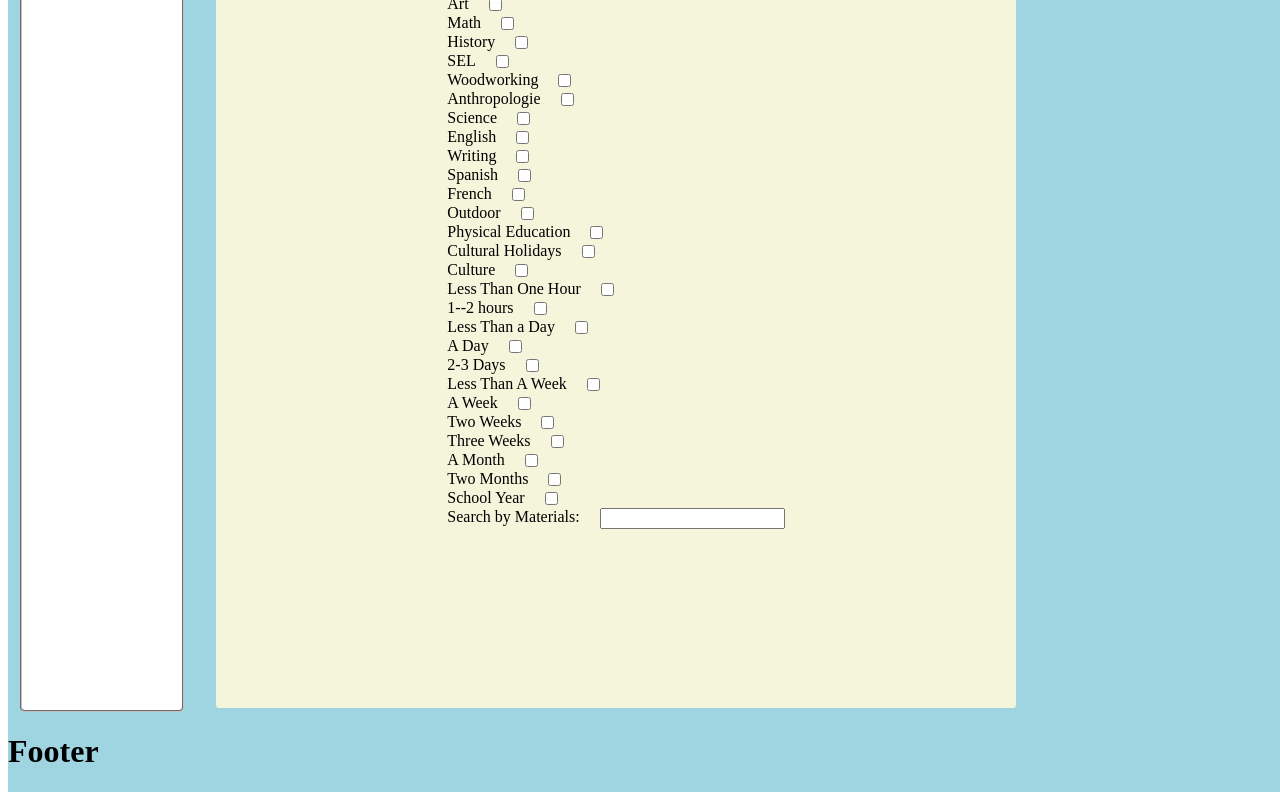
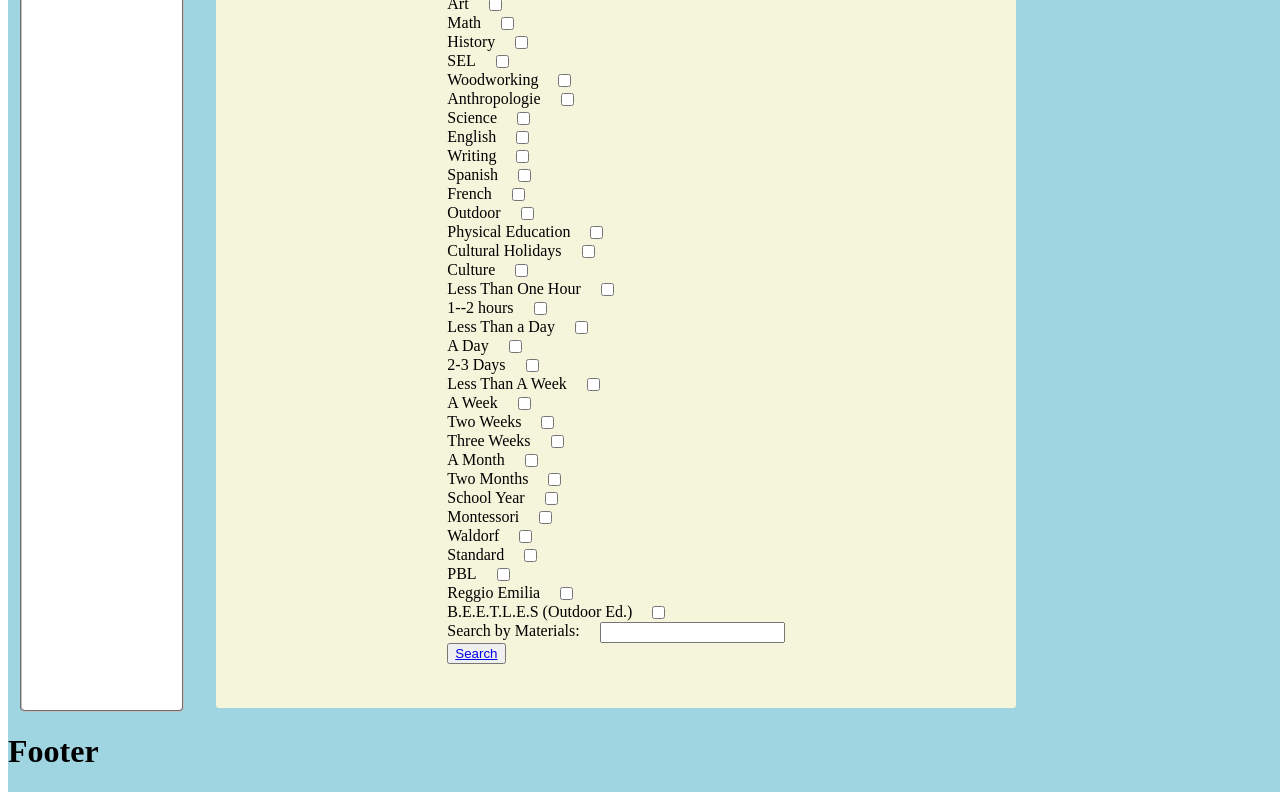
Before and after one commit to 24rgraham/connect-ed, a React (Create React App) app: page /connect-ed/search in a window 1280 px wide. Shown: the part 340-1140 px from the top of the page. Built offline with nearby package versions, Linux system fonts and the light colour scheme.

Commit message:
search continued

```diff
--- a/src/components/SearchComponents/CurriculumSearch/index.js
+++ b/src/components/SearchComponents/CurriculumSearch/index.js
@@ -0,0 +1,19 @@
+import React, { useState } from 'react'
+
+export default function CurriculumSearch() {
+    return(
+        <div>
+
+            <form>
+                {/* <select> */}
+                    <label>Montessori<input type='checkbox'></input></label>
+                    <label>Waldorf<input type='checkbox'></input></label>
+                    <label>Standard<input type='checkbox'></input></label>
+                    <label>PBL<input type='checkbox'></input></label>
+                    <label>Reggio Emilia<input type='checkbox'></input></label>
+                    <label>B.E.E.T.L.E.S (Outdoor Ed.) <input type='checkbox'></input></label>
+                {/* </select> */}
+            </form>
+        </div>
+    )
+}
--- a/src/pages/Main/index.js
+++ b/src/pages/Main/index.js
@@ -20,6 +20,7 @@ function Main() {
                 <Route path="/create" element={<NewProject/>}/>
                 <Route path="/search" element={<Search/>}/>
                 <Route path="/results" element={<SearchResults/>}/>
+
               </Routes>
         </div>
     )
--- a/src/pages/Search/index.js
+++ b/src/pages/Search/index.js
@@ -1,8 +1,10 @@
 import React, { useState } from 'react';
+import { Link } from 'react-router-dom'
 
 import GradeSearch from '../../components/SearchComponents/GradeSearch'
 import SubjectSearch from '../../components/SearchComponents/SubjectSearch'
 import TimeSearch from '../../components/SearchComponents/TimeSearch'
+import CurriculumSearch from '../../components/SearchComponents/CurriculumSearch';
 
 export default function Search() {
     return(
@@ -11,10 +13,12 @@ export default function Search() {
             <GradeSearch/>
             <SubjectSearch/>
             <TimeSearch/>
+            <CurriculumSearch/>
 
             <div>
                 <label>Search by Materials:<input type='text' name='materialSearch'></input></label>
             </div>
+                <button type="submit"><Link to="/results">Search</Link></button>
             </form>
         </div>
     )
--- a/src/pages/SearchResults/index.js
+++ b/src/pages/SearchResults/index.js
@@ -0,0 +1,11 @@
+import React, { useState } from 'react'
+import ProjectCard from '../../components/ProjectCard'
+
+export default function SearchResults() {
+    return(
+
+        <div className='ResultsContainer'>
+            <ProjectCard></ProjectCard>
+        </div>
+    )
+}
```
